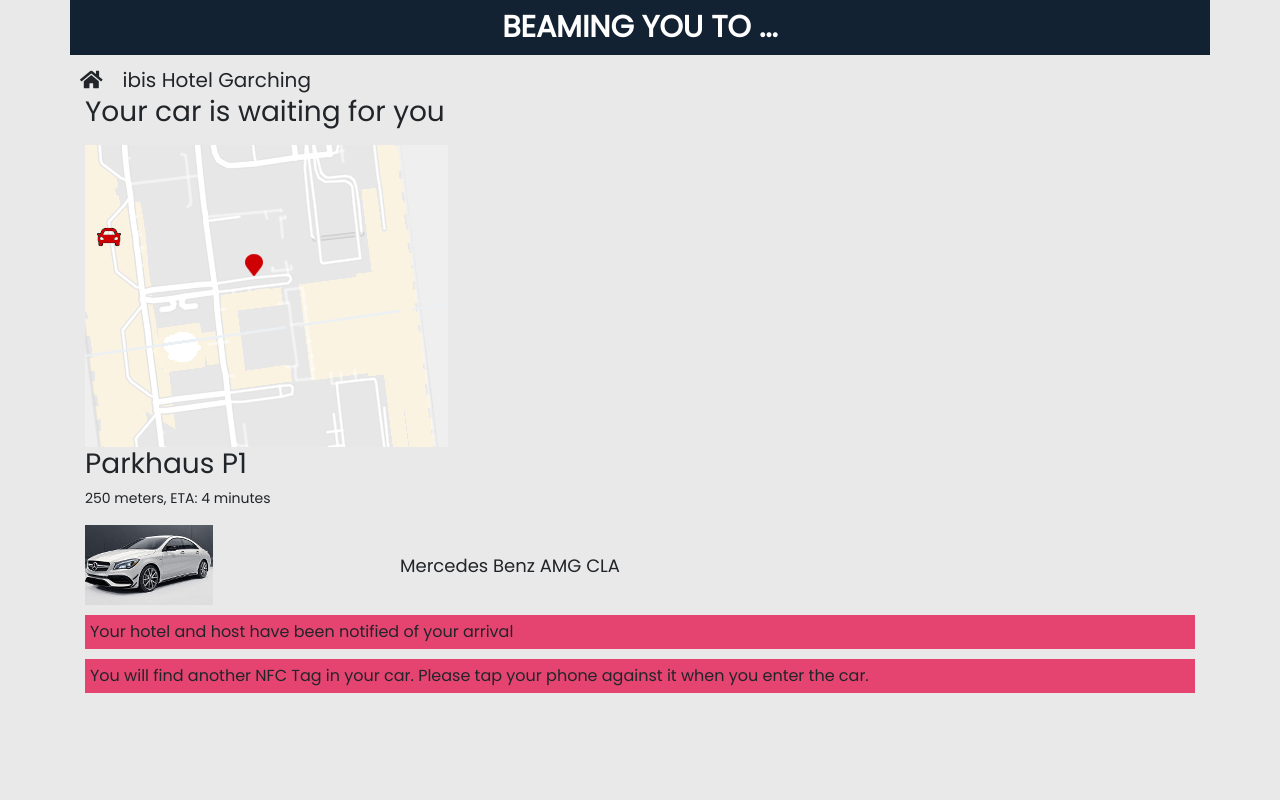
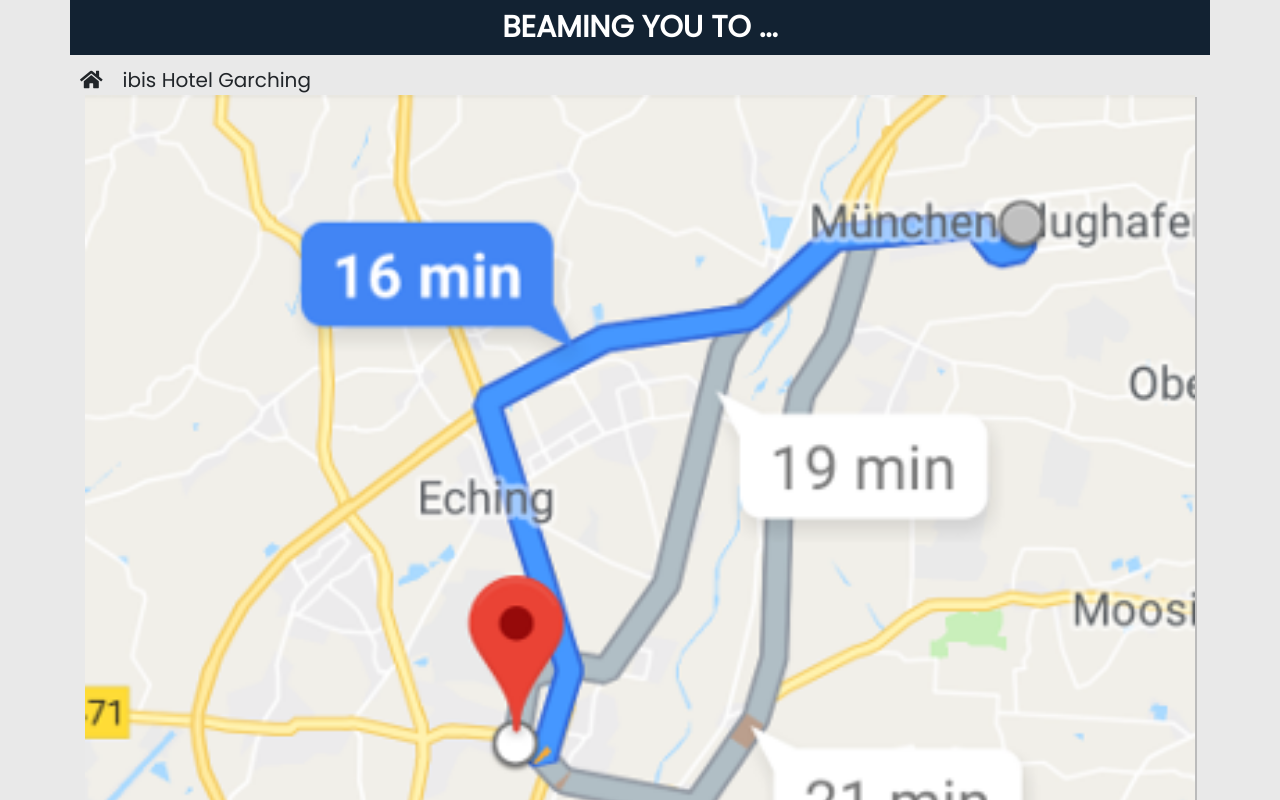
Before and after one commit to Odin94/pro7-hackathon, a React (Create React App) app: page / in a window 1280 px wide. Shown: the top 800 px of the page. Built offline with nearby package versions, Linux system fonts and the light colour scheme.

Commit message:
Second screen

```diff
--- a/src/App.js
+++ b/src/App.js
@@ -1,12 +1,15 @@
 import React, { Component } from 'react';
 import './App.css';
 import ArrivalScreen from './components/ArrivalScreen';
+import CarScreen from './components/CarScreen';
+
 //NDguMzUxLDExLjc3OSw0OC4yNDcsMTEuNjMwLGliaXMgSG90ZWwgR2FyY2hpbmcsTWVyY2VkZXMgQmVueiBBTUcgQ0xBLEtvbmZlcmVuejogTW9udGFnIDEyOjAwIGltIEhvdGVs
 
 class App extends Component {
   render() {
     return (
-      <ArrivalScreen />
+      //<ArrivalScreen />
+      <CarScreen />
     );
   }
 }
--- a/src/components/ArrivalScreen.js
+++ b/src/components/ArrivalScreen.js
@@ -1,5 +1,6 @@
 import React from 'react';
 import mercedesImg from '../assets/mercedes.jpg'
+import mapAirport from '../assets/map_airport.png'
 
 import Header from './Header';
 import Textfield from './Textfield';
@@ -14,7 +15,7 @@ const ArrivalScreen = function(props) {
           <Header destinationName="ibis Hotel Garching" />
         </header>
         <Textfield headline="Your car is waiting for you" paragraph=""/>
-        <Location />
+        <Location image={mapAirport} />
         <Textfield headline="Parkhaus P1" paragraph="   250 meters, ETA: 4 minutes"/>
         <CarInfo carName="Mercedes Benz AMG CLA" carImg={mercedesImg} />
         <Toast message="Your hotel and host have been notified of your arrival" />
--- /dev/null
+++ b/src/components/CarScreen.js
@@ -0,0 +1,18 @@
+import React from 'react';
+import Header from './Header';
+import Eta from './Eta';
+import Location from './Location';
+
+import fullMap from '../assets/map_full.png'
+
+const CarScreen = function(props) {
+    return (
+        <div class="container">
+            <Header destinationName="ibis Hotel Garching" />
+            <Location image={fullMap} />
+            <Eta time="20:00"/>
+        </div>
+    );
+};
+
+export default CarScreen;
--- a/src/components/EnvironmentInfo.js
+++ b/src/components/EnvironmentInfo.js
@@ -5,7 +5,8 @@ const EnvironmentInfo = (props) => {
 
     return (
         <div>
-
+            <i class="fas fa-cloud-sun"></i>
+            <span style={{fontWeight: 'bold'}}>GEILES WETTER</span>
         </div>
     )
 }
--- a/src/components/Location.js
+++ b/src/components/Location.js
@@ -1,12 +1,11 @@
 import React from 'react';
-import mapAirport from '../assets/map_airport.png'
 
 const Location = (props) => {
 
 
     return (
         <div>
-            <img src={mapAirport} />
+            <img style={{boxShadow: '2px 2px rgba(0,0,0,0.2)', width: '100%'}}src={props.image} />
         </div>
     )
 }
--- a/src/components/Toast.js
+++ b/src/components/Toast.js
@@ -5,7 +5,7 @@ const Toast = (props) => {
 
 
     return (
-        <div style={{backgroundColor: AppStyles.brightRed, padding: '5px', marginTop: '10px'}}>
+        <div style={{backgroundColor: AppStyles.brightRed, padding: '5px', marginTop: '5px'}}>
             {props.message}
         </div>
     )
```
Also changed, not shown: src/assets/map_airport.png, src/assets/map_full.png (added).
